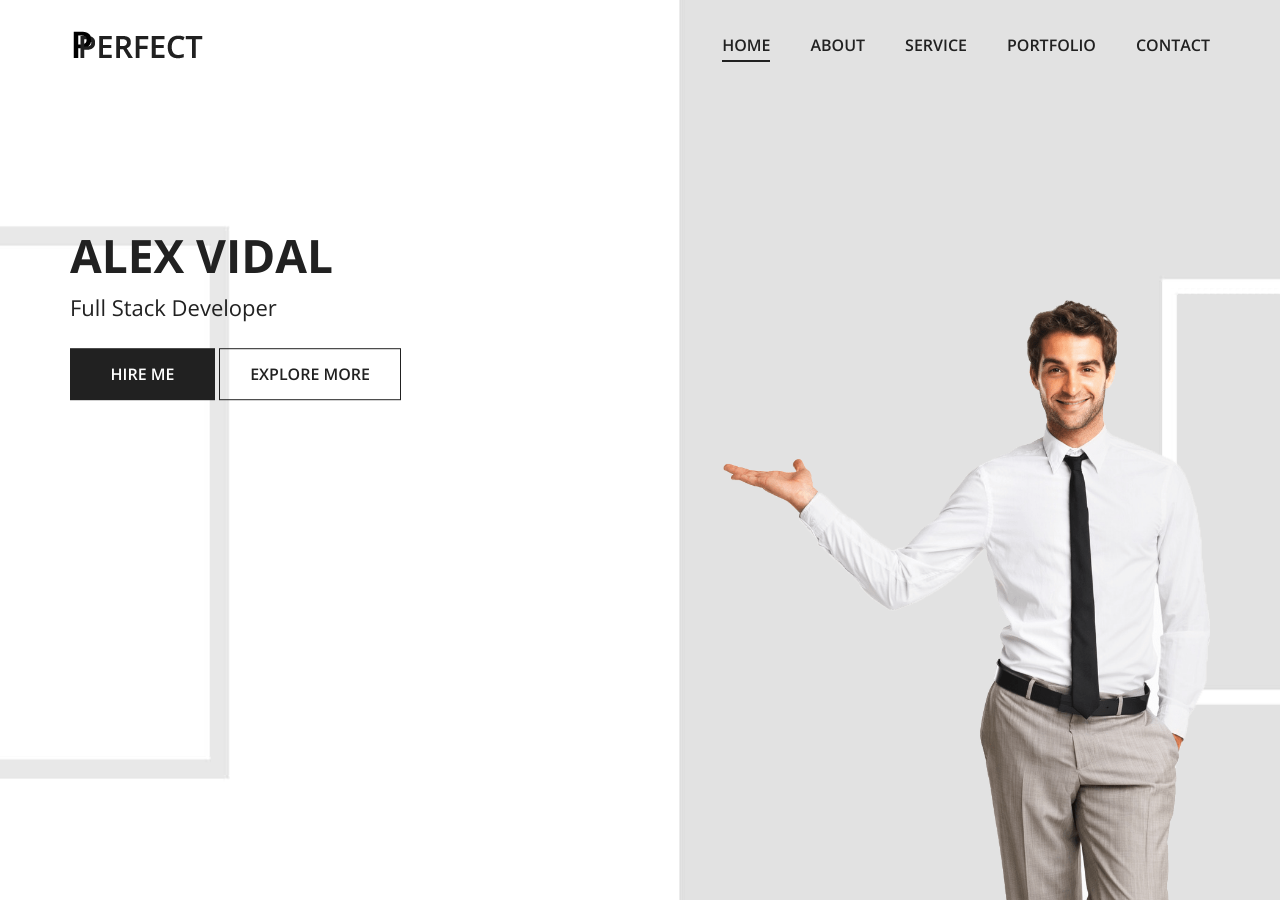
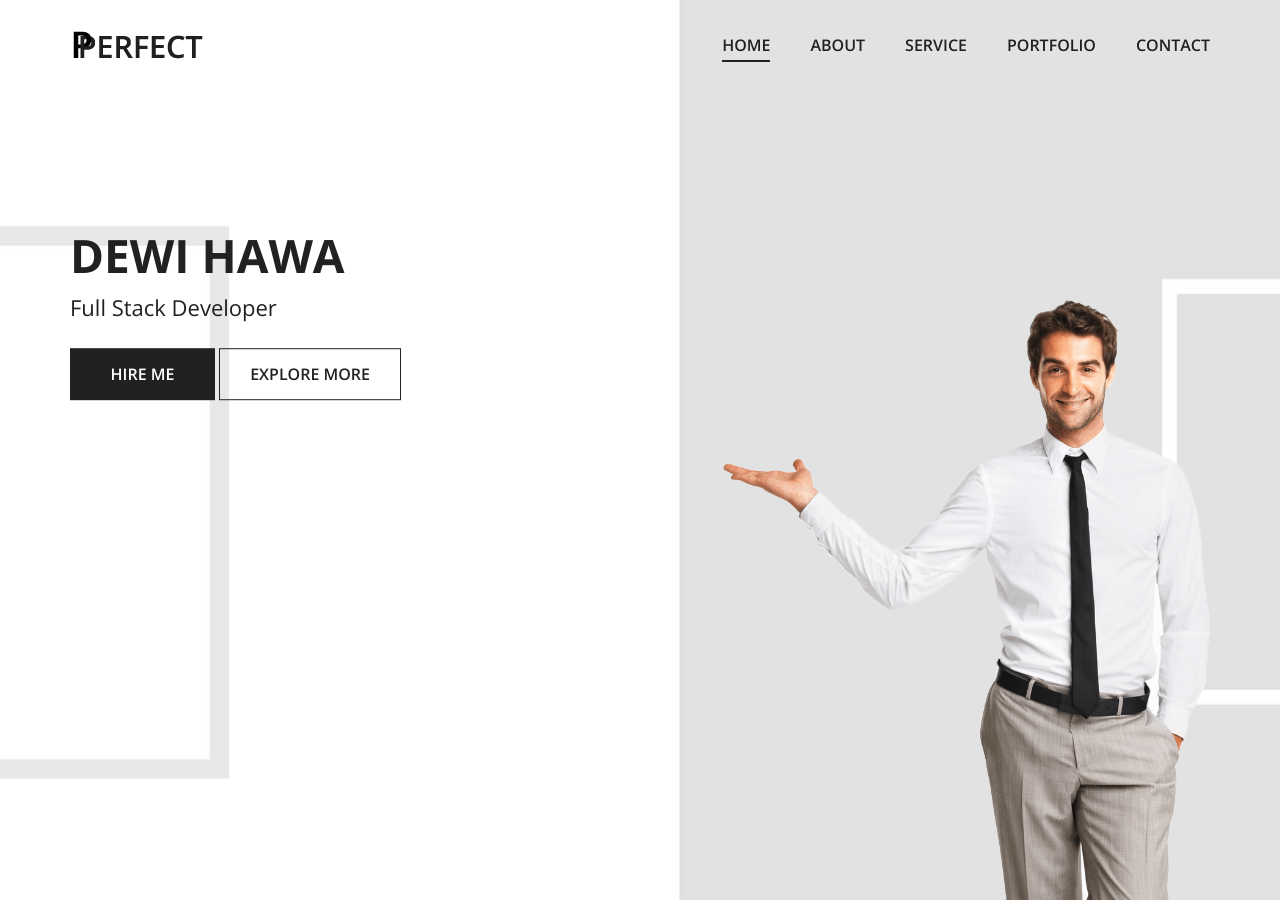
Before and after one commit to Saifulanam321/Saifulanam321.github.io, a Jekyll site: the page index.html, which Jekyll copies as it is, in a window 1280 px wide and 900 px high. Built offline with Jekyll 4.4.1, drawn with Linux system fonts in a browser that asks for light colours; nearby versions of some CDN libraries.

Commit message:
Update index.html

```diff
--- a/index.html
+++ b/index.html
@@ -82,7 +82,7 @@
             <div class="row">
 
                 <div class="col-md-6">
-                    <h1>Alex Vidal</h1>
+                    <h1>Dewi Hawa</h1>
                     <div class="page-scroll">
                         <p class="job-title">Full Stack Developer</p>
                         <a href="#contact" class="btn btn-fill ">Hire me</a>
```
